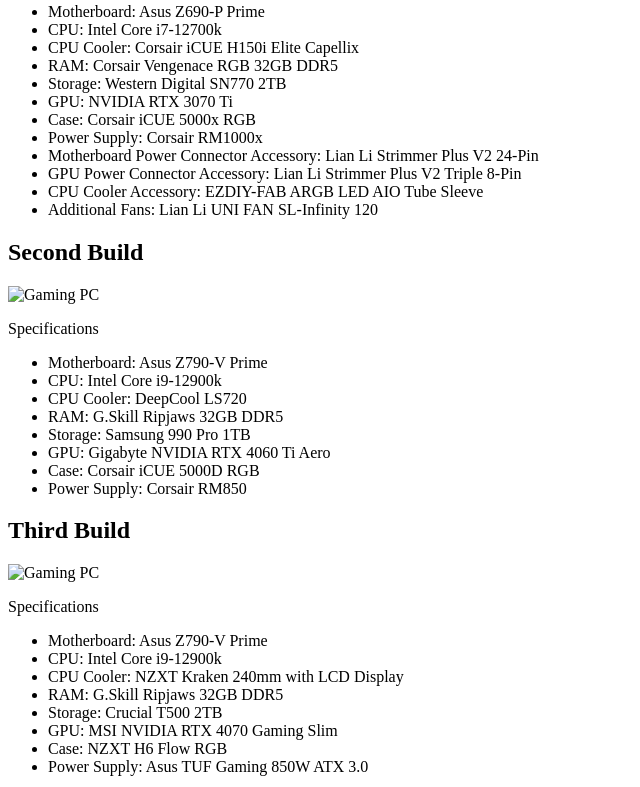
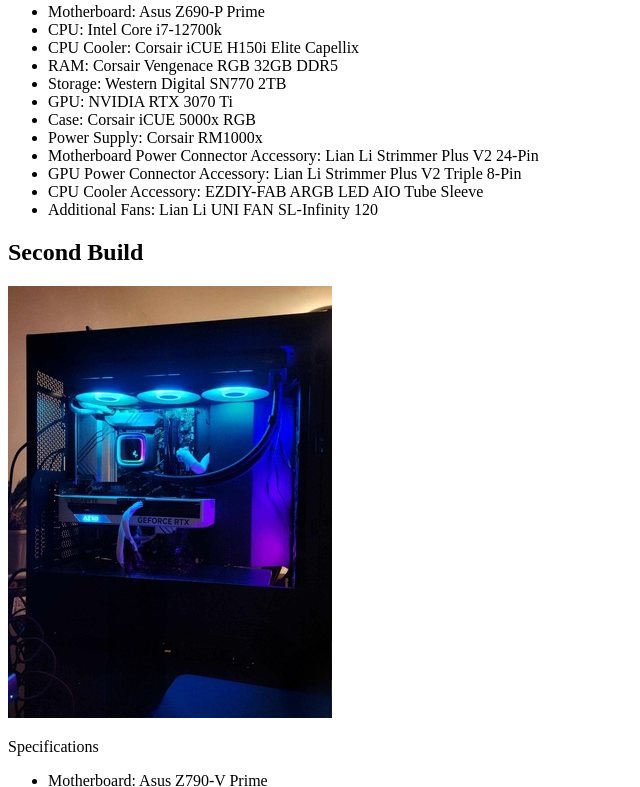
Before and after one commit to Arod39/ITMD361_project1, a plain HTML site: page pcbuilds.html in a window 1280 px wide. Shown: the part 717-1504 px from the top of the page, without its empty margins (0-640 px from the left). Drawn offline with Linux system fonts and the light colour scheme.

Commit message:
updating image sizes
fixed reference in syntax for proper images

```diff
--- a/pcbuilds.html
+++ b/pcbuilds.html
@@ -41,7 +41,7 @@
 
     <section>
       <h2>Second Build</h2>
-      <img src="images/pc_build2_rzf" alt="Gaming PC">
+      <img src="images/pc_build2_rzf.jpg" alt="Gaming PC">
       <p>Specifications </p>
       <ul>
         <li>Motherboard: Asus Z790-V Prime</li>
@@ -57,7 +57,7 @@
 
     <section>
       <h2>Third Build</h2>
-      <img src="images/pc_build3_rzf" alt="Gaming PC">
+      <img src="images/pc_build3_rzf.jpg" alt="Gaming PC">
       <p>Specifications </p>
       <ul>
         <li>Motherboard: Asus Z790-V Prime</li>
```
